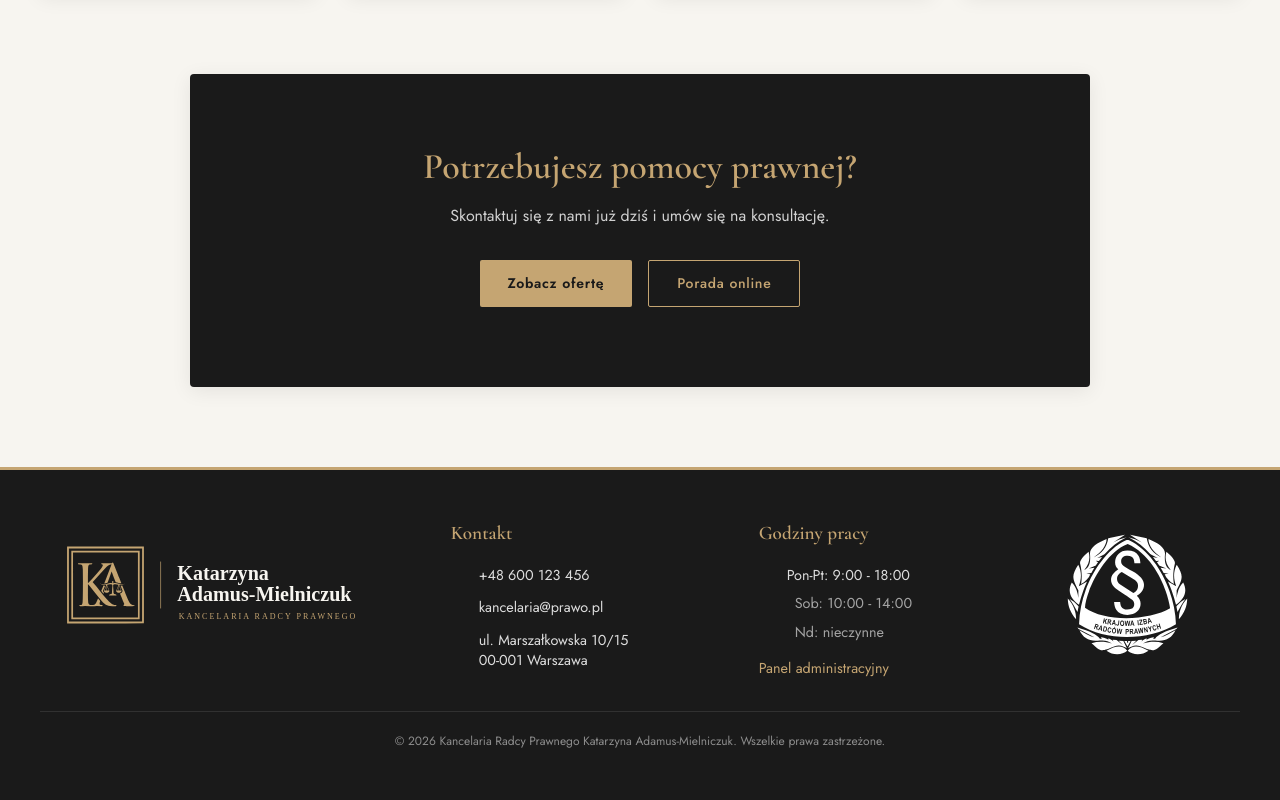
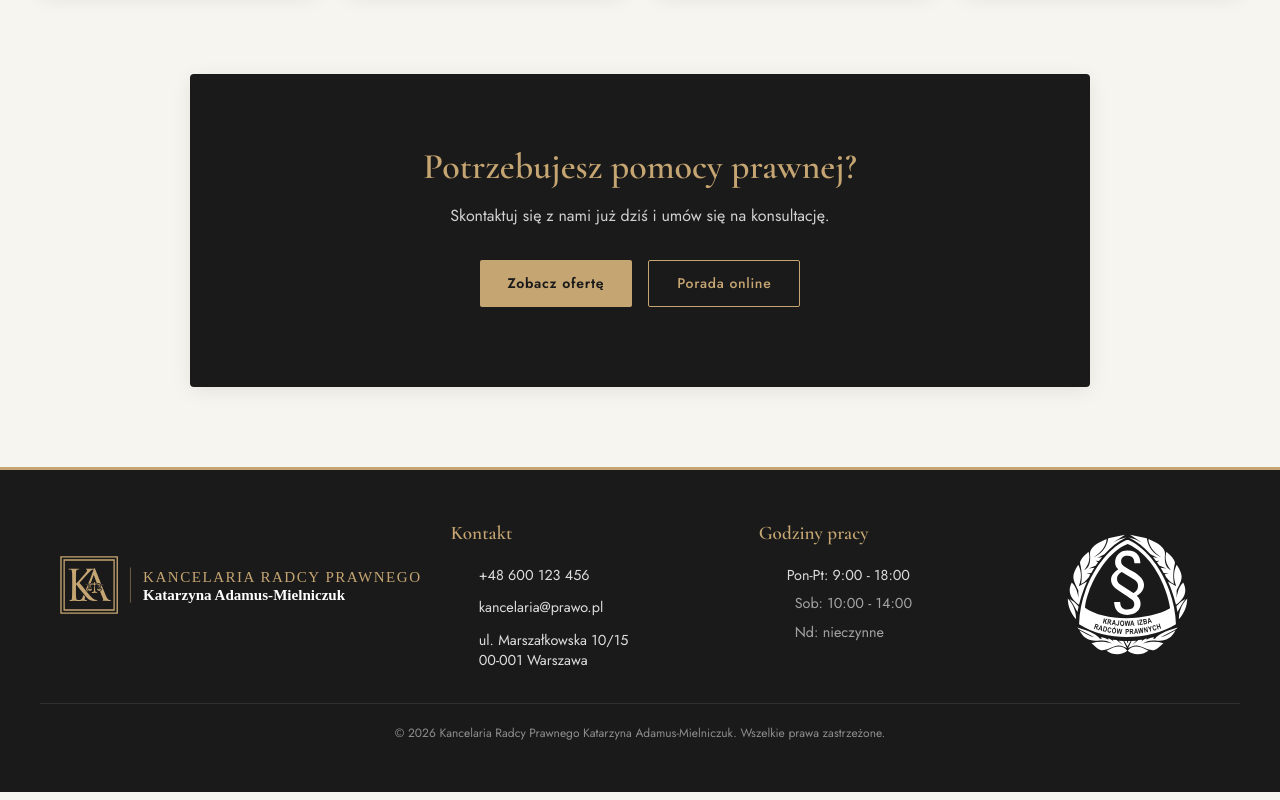
Before and after one commit to NiewiarowskiD/Kancelaria_Adamus, a React (Vite) app: page / in a window 1280 px wide. Shown: the part 1950-2750 px from the top of the page. Built offline with nearby package versions, Linux system fonts and the light colour scheme; some icons are missing.

Commit message:
fix: logo , icons

```diff
--- a/src/components/Footer.tsx
+++ b/src/components/Footer.tsx
@@ -7,6 +7,7 @@ import LocationOnIcon from '@mui/icons-material/LocationOn';
 import EmailIcon from '@mui/icons-material/Email';
 import AccessTimeIcon from '@mui/icons-material/AccessTime';
 import type { PageKey } from '../lib/supabase';
+import AdminPanelSettingsIcon from '@mui/icons-material/AdminPanelSettings';
 
 interface FooterProps {
   onNavigate: (page: PageKey) => void;
@@ -79,18 +80,12 @@ export default function Footer({ onNavigate }: FooterProps) {
                 Nd: nieczynne
               </Typography>
             </Stack>
-            <Typography
-              variant="body2"
-              sx={{
-                color: 'secondary.main',
-                cursor: 'pointer',
-                mt: 2,
-                '&:hover': { textDecoration: 'underline' },
-              }}
-              onClick={() => onNavigate('admin')}
-            >
-              Panel administracyjny
-            </Typography>
+
+            <Stack spacing={1} onClick={() => onNavigate('admin')}>
+              <Stack direction="row" spacing={1.5} alignItems="center">
+                <AdminPanelSettingsIcon sx={{ color: 'secondary.main', fontSize: 20 }} />
+              </Stack>
+              </Stack>
           </Grid>
           <Grid size={{ xs: 12, sm: 6, md: 2 }}>
             <Box
--- a/src/components/Navbar.tsx
+++ b/src/components/Navbar.tsx
@@ -91,7 +91,6 @@ export default function Navbar({ currentPage, onNavigate }: NavbarProps) {
             gap: '20px',
           }}
         >
-          {/* 1. Logo kancelarii (nie kurczy się – zmienia tylko wysokość zależnie od ekranu) */}
           <Box
             sx={{ flexShrink: 0, display: 'flex', alignItems: 'center', cursor: 'pointer' }}
             onClick={() => handleNavigate('home')}
@@ -126,7 +125,6 @@ export default function Navbar({ currentPage, onNavigate }: NavbarProps) {
             </Stack>
           </Box>
 
-          {/* 3. Nawigacja – zajmuje wolne miejsce i wyśrodkowuje menu */}
           <Box
             sx={{
               display: { xs: 'none', md: 'flex' },
@@ -227,7 +225,6 @@ export default function Navbar({ currentPage, onNavigate }: NavbarProps) {
             ))}
           </Box>
 
-          {/* 4. Logo Izby (od md) + hamburger na telefonie */}
           <Box
             sx={{
               flexShrink: 0,
--- a/src/pages/About.tsx
+++ b/src/pages/About.tsx
@@ -15,21 +15,18 @@ export default function About() {
         <Typography align='justify' variant="overline" sx={{ color: 'secondary.main', letterSpacing: '0.2em' }}>
           O Kancelarii
         </Typography>
-        {/* <Typography  variant="h2" sx={{ mt: 1, mb: 4 }}>
-          Radca Prawny — Twój zaufany doradca
-        </Typography> */}
 
         <Grid container spacing={6} sx={{ mb: 6 }}>
           <Grid size={{ xs: 12, md: 5 }}>
             <Card sx={{ height: '100%', bgcolor: 'primary.main', color: 'common.white' }}>
-              <CardContent sx={{ p: 4 }}>
-                <Typography variant="h2" sx={{ color: 'secondary.main', mb: 2 }}>
-                  Radca Prawny  <br></br> Katarzyna Adamus-Mielniczuk.
+              <CardContent sx={{ p: 2 }}>
+                <Typography variant="h3" sx={{ color: 'secondary.main', mb: 2 }}>
+                  Radca Prawny  <br></br> Katarzyna Adamus-Mielniczuk
                 </Typography>
-                <Typography variant="h3" sx={{ color: 'rgba(255,255,255,0.85)', mb: 2 }}>
+                <Typography variant="h4" sx={{ color: 'rgba(255,255,255,0.85)', mb: 2 }}>
                   OIRP Wałbrzych nr wpisu WŁ-1118
                 </Typography>
-                <Typography align='justify' variant="body1" sx={{ color: 'rgba(255,255,255,0.7)' }}>
+                <Typography align='justify' variant="h6" sx={{ color: 'rgba(255,255,255,0.7)' }}>
                   Wydział Prawa i Administracji Uniwersytetu Śląskiego
                 </Typography>
               </CardContent>
```
Also changed, not shown: public/logo-proposal-3.svg, public/logo-proposal-32.svg (added).
